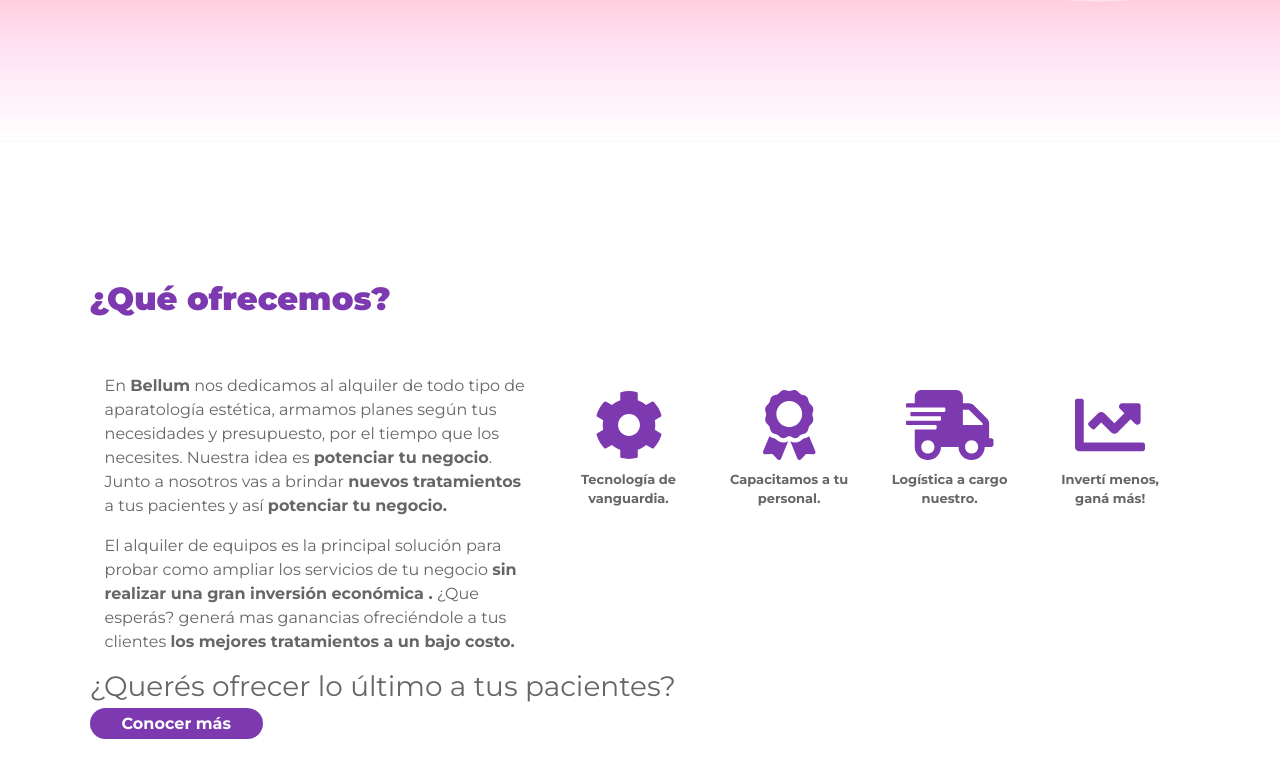
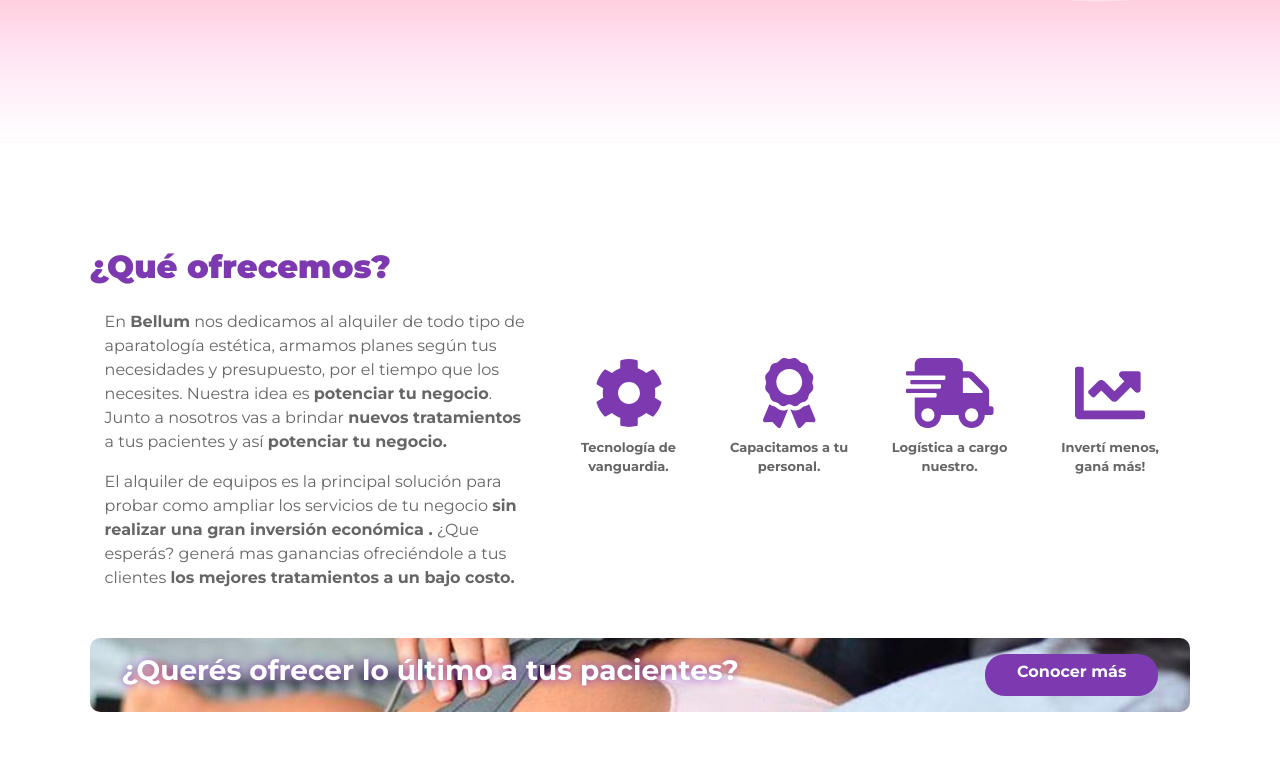
Before and after one commit to NachoSanchez/Bellum, a React (Create React App) app: page / in a window 1280 px wide. Shown: the part 618-1396 px from the top of the page. Built offline with nearby package versions, Linux system fonts and the light colour scheme.

Commit message:
service section

```diff
--- a/src/components/Library/Library.module.css
+++ b/src/components/Library/Library.module.css
@@ -16,6 +16,8 @@ body {
 
 .primary-btn:hover {
     opacity: .9;
+    color: white;
+    text-decoration: none;
 }
 
 .title {
@@ -24,8 +26,36 @@ body {
     font-size: 2em;
 }
 
+.banner {
+    background-image: url('../../assets/img/banner.jpg');
+    background-blend-mode: screen;
+    background-position: center;
+    background-size: 100%;
+    border-radius: 10px;
+    display: flex;
+    justify-content: space-between;
+    margin: 2em 0;
+    padding: 1em 2em;
+    width: 100%
+}
+
+.banner h3 {
+    color: white;
+    text-shadow: 0px 0px 10px rgba(125,58,176,1);
+    -webkit-text-shadow: 0px 0px 10px rgba(125,58,176,1);
+    font-weight: 700;
+}
+
 @media(max-width: 700px) {
     .title {
         text-align: center;
     }
+
+    .banner {
+        flex-direction: column;
+    }
+
+    .banner a {
+        text-align: center;
+    }
 }
--- a/src/components/Library/index.jsx
+++ b/src/components/Library/index.jsx
@@ -17,7 +17,7 @@ export const PrimaryButton = props => {
 export const Title = props => {
     return (
         <Container>
-            <Row className="py-5">
+            <Row className="py-3">
                 <h1 className={ styles.title }>
                     { props.title }
                 </h1>
@@ -26,9 +26,9 @@ export const Title = props => {
     )
 }
 
-export const Banner = props => {
+export const BannerContact = props => {
     return (
-        <div styles={{backgroundImage: `url(${props.bg})`}} className={styles.banner}>
+        <div className={styles.banner}>
             <h3>{ props.text }</h3>
             <PrimaryButton href={props.href} text={props.btnText}/>
         </div>
--- a/src/components/Navigation/Navigation.module.css
+++ b/src/components/Navigation/Navigation.module.css
@@ -71,7 +71,7 @@ nav a:hover, nav a:active {
     color: var(--primary-color);
     cursor: pointer;
     display: none;
-    font-size: 2em;
+    font-size: 1.5em;
     outline: none;
 }
 
--- a/src/components/Services/ServiceList.jsx
+++ b/src/components/Services/ServiceList.jsx
@@ -12,7 +12,7 @@ const ServiceList = () => {
 
     return(
         <Col md={7} sm={12}>
-            <Row className="py-3">
+            <Row className="py-5">
 
                         <Col className={ styles.card }>
                             <FontAwesomeIcon icon={faCog} />
--- a/src/components/Services/index.jsx
+++ b/src/components/Services/index.jsx
@@ -1,11 +1,11 @@
 import React from 'react'
 import Container from 'react-bootstrap/Container'
 import Row from 'react-bootstrap/Row'
-import { Title, Banner }  from '../Library'
+import { Title, BannerContact}  from '../Library'
 import Text from './Text'
 import ServiceList from './ServiceList'
 import styles from './Services.module.css'
-import bannerBg from '../../assets/img/banner.jpg'
+
 
 const Services = () => {
     const title = "¿Qué ofrecemos?";
@@ -24,8 +24,7 @@ const Services = () => {
                     <ServiceList/>
                 </Row>
                 <Row>
-                    <Banner
-                        bg={ bannerBg }
+                    <BannerContact
                         text={ banner.text }
                         href={ banner.href }
                         btnText={ banner.btnText }
```
